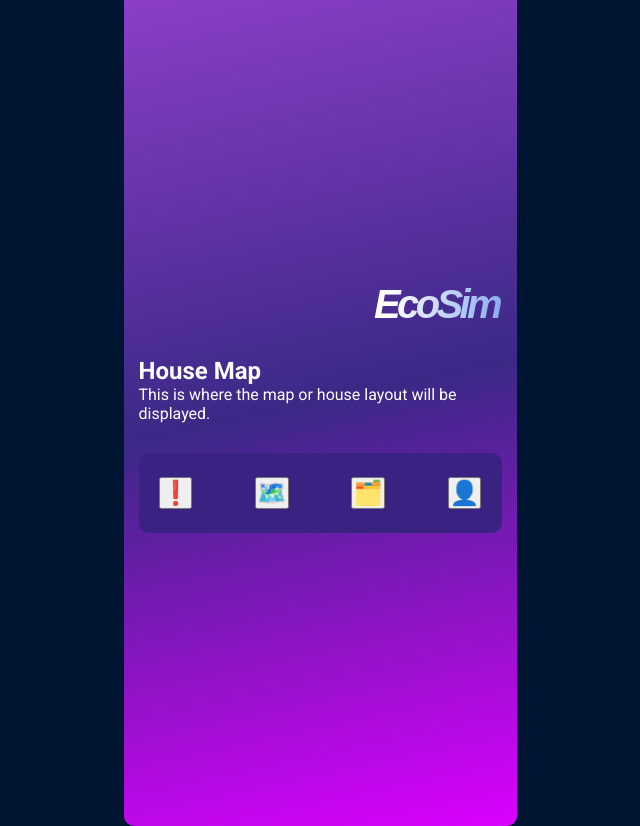
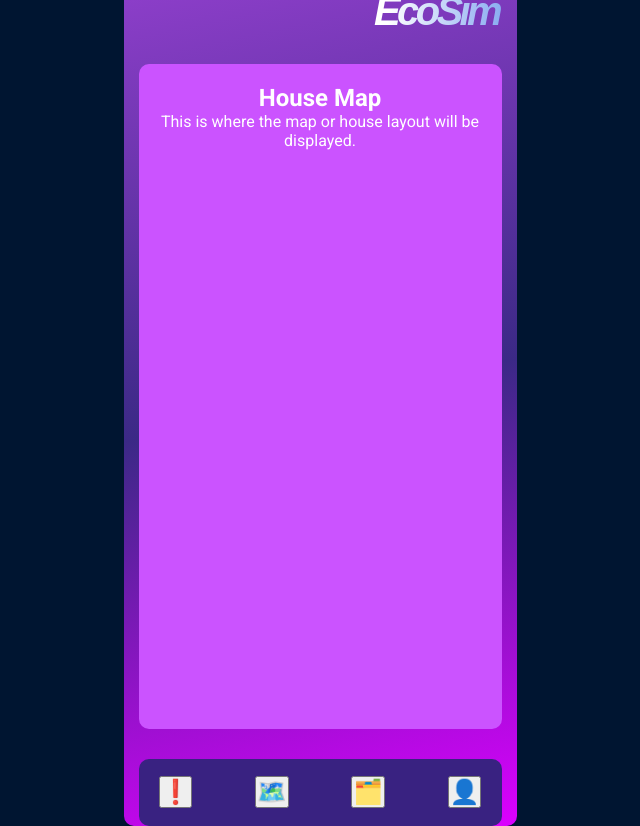
Before and after one commit to devikasharma04/EcoSIm, a website: page index.html in a window 1280 px wide. Both pictures are taken after a click on the button "🗺️". Shown: the whole page, without its empty margins (320-960 px from the left). Drawn offline with Linux system fonts and the light colour scheme; a web font is replaced by a local one.

Commit message:
add house map styles

```diff
--- a/styles.css
+++ b/styles.css
@@ -126,6 +126,14 @@
     margin-bottom: 10px;
   }
 
+  #house-map {
+    background: #CB53FF;
+    border-radius: 10px;
+    text-align: center;
+    padding: 20px;
+    color: white;
+    height: 100%;
+}
   /* Make the navbar sticky at the bottom */
   .bottom-nav {
     display: flex;
```
